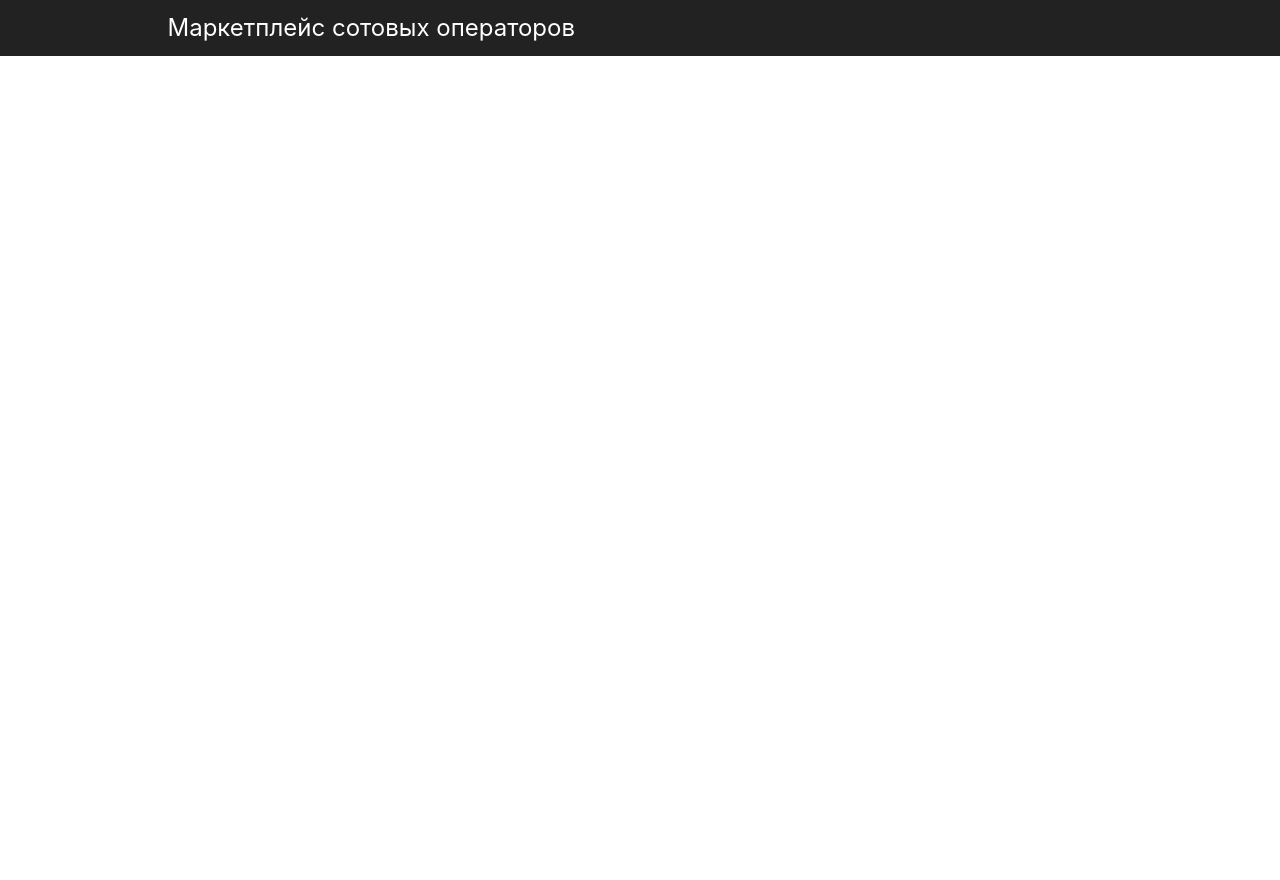
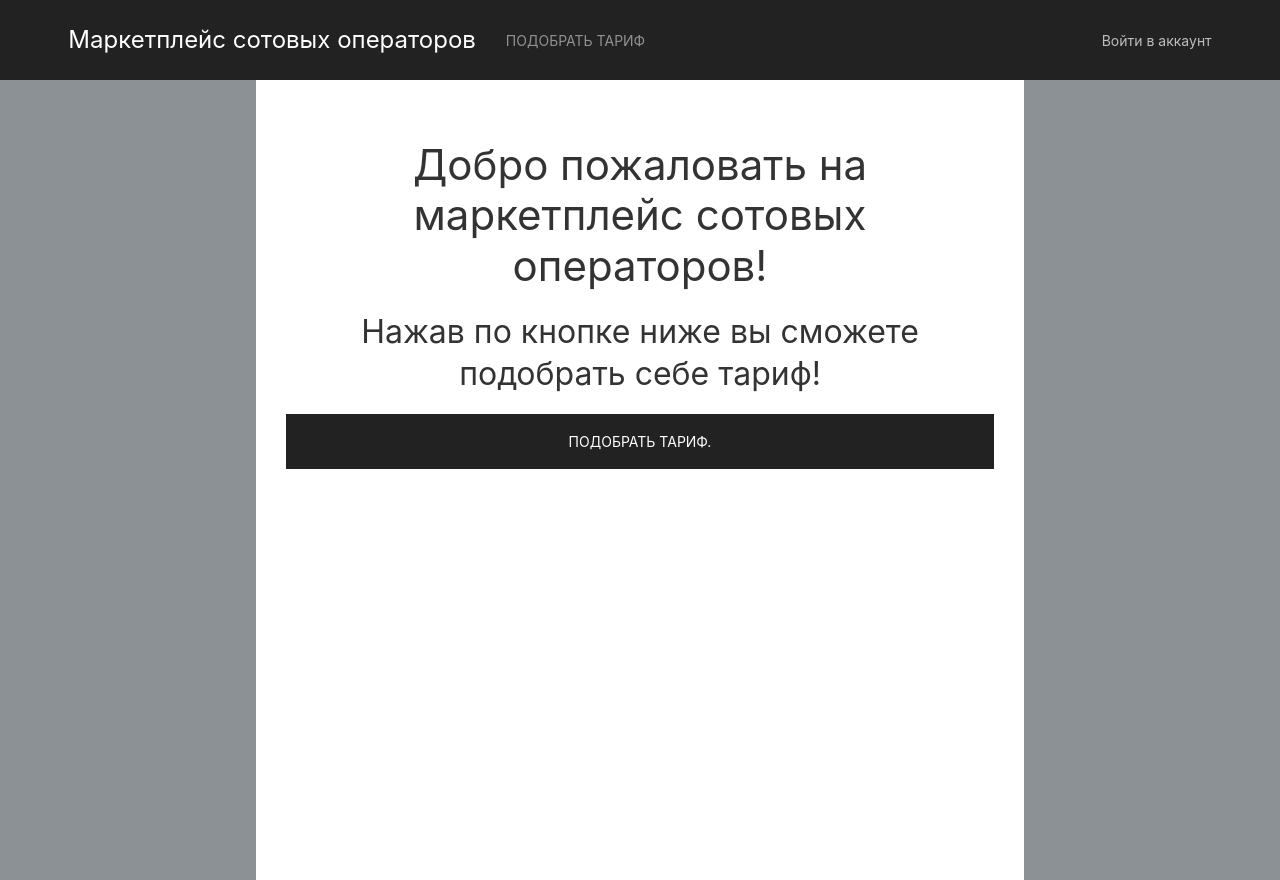
Before and after one commit to R0kko/marketplace-of-cellular-tariffs, a Django app: page / in a window 1280 px wide. Before the commit the page ends 800 px from the top, so only its background shows below. Run offline with Django 4.2, Linux system fonts and the light colour scheme.

Commit message:
made default index page

```diff
--- a/main/templates/base_templates/base.html
+++ b/main/templates/base_templates/base.html
@@ -17,6 +17,14 @@
             <link rel="stylesheet" href="{%  static 'css/base.css' %}">
 
             <style>
+
+
+              .grey-filler {
+                    background-size: contain;
+                    background-position: 50% 0;
+                    background-repeat: repeat-y;
+                    background-color: #8b9194;
+                }
             </style>
         {% endblock %}
 
@@ -30,9 +38,15 @@
     {% block nav_bar %}
       {% include 'base_templates/nav_bar.html' %}
     {%  endblock %}
-    {% block main_content %}
 
-    {%  endblock %}
+    <main uk-grid class="uk-width-1-1" id="main_content">
+            <div class="grey-filler uk-width-expand block"></div>
+            <div class="uk-width-3-5 block uk-main-content">
+                {% block main_content %}
+                {%  endblock %}
+            </div>
+            <div class="grey-filler uk-width-expand block"></div>
+    </main>
 
  {%  block common_scripts %}
           {% load static %}
--- a/main/templates/base_templates/nav_bar.html
+++ b/main/templates/base_templates/nav_bar.html
@@ -1,8 +1,42 @@
-<header class="uk-background-secondary uk-section-secondary uk-width-1-1 uk-padding-xsmall uk-flex uk-flex-center
-uk-flex-middle" uk-sticky>
-  <div class="uk-width-9-12" uk-navbar>
+{#<div class="uk-background-secondary uk-section-primary uk-width-1-1 uk-padding-xsmall uk-flex uk-flex-center#}
+{#uk-flex-middle" uk-sticky>#}
+{#  <nav class="uk-width-11-12  " uk-navbar>#}
+{#      <div class="uk-navbar-left" id="logo_name">#}
+{#          <ul class="uk-navbar-nav">#}
+{#              <li> <a class="uk-logo" href="#">Маркетплейс сотовых операторов</a> </li>#}
+{#              <li><a class="" href="#">Подобрать тариф</a></li>#}
+{#          </ul>#}
+{#      </div>#}
+{#  </nav>#}
+{#</div>#}
+
+<div uk-sticky class="uk-background-secondary  uk-section-secondary uk-width-1-1 uk-flex uk-flex-center
+uk-flex-middle uk-sticky" >
+  <div class="uk-width-11-12" uk-navbar >
       <div class="uk-navbar-left" id="logo_name">
-          <a class="uk-logo" href="#">Маркетплейс сотовых операторов</a>
+          <a class="uk-logo uk-navbar-item" href="#">Маркетплейс сотовых операторов</a>
+          <ul class="uk-navbar-nav no-min-height">
+              <li><a class="uk-navbar-item" href="#">Подобрать тариф</a></li>
+          </ul>
+      </div>
+      <div class="uk-navbar-right">
+          <a class="uk-navbar-item" href="#">Войти в аккаунт</a>
       </div>
   </div>
-</header>
+</div>
+
+{#<div class="uk-width-1-1 uk-padding-xsmall uk-flex uk-flex-center#}
+{#uk-flex-middle" uk-sticky>#}
+{#    <nav class=" uk-width-11-12 uk-navbar-container" uk-navbar>#}
+{##}
+{#        <div class="uk-navbar-left">#}
+{##}
+{#            <a class="uk-logo" href="#">Маркетплейс сотовых операторов</a>#}
+{#            <ul class="uk-navbar-nav">#}
+{#                <li><a class="" href="#">Подобрать тариф</a></li>#}
+{#            </ul>#}
+{##}
+{#        </div>#}
+{##}
+{#    </nav>#}
+{#</div>#}
--- a/main/templates/index.html
+++ b/main/templates/index.html
@@ -6,4 +6,14 @@
 
 
 {%  block main_content %}
+
+    <div uk-margin class="uk-card-title ">
+        <h1 class="uk-text-center">Добро пожаловать на маркетплейс сотовых операторов!</h1>
+        <h2 class="uk-text-center">Нажав по кнопке ниже вы сможете подобрать себе тариф!</h2>
+    </div>
+    <div uk-margin class="uk-card">
+        <a class="uk-button uk-button-secondary uk-button-large uk-align-center" href="#">Подобрать тариф.</a>
+    </div>
+
+
 {% endblock %}
--- a/static/css/base.css
+++ b/static/css/base.css
@@ -32,7 +32,7 @@ aside {
 }
 
 .uk-sticky-placeholder {
-    height: 0 !important;
+    height: 100 !important;
 }
 
 .uk-width-1-12 { width: 8.333%; }
```
